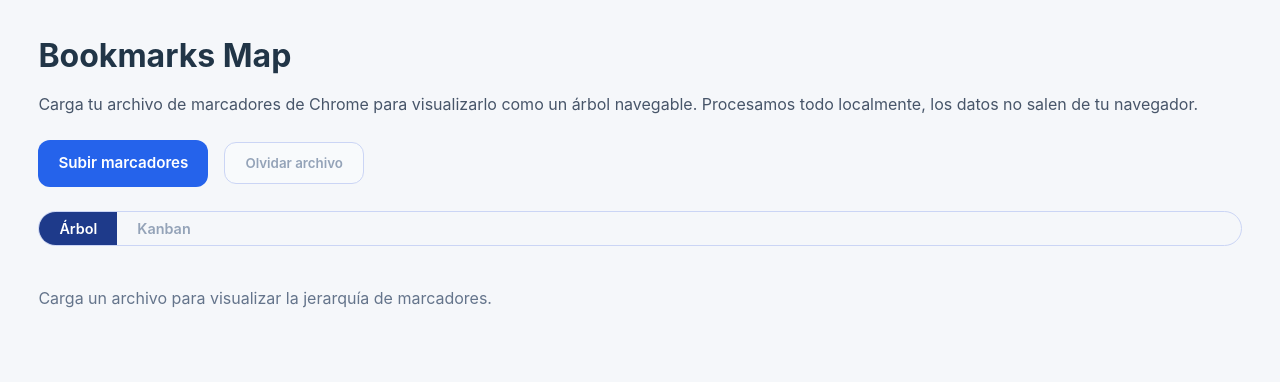
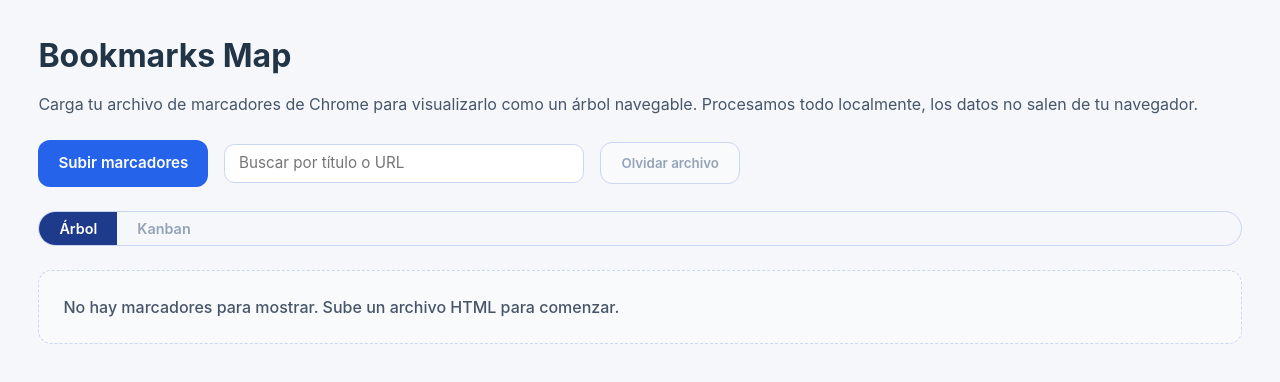
Before and after one commit to ralph1985/bookmarks-map, a React (Vite) app: page / in a window 1280 px wide. Shown: the top 382 px of the page. Built offline with nearby package versions, Linux system fonts and the light colour scheme.

Commit message:
feat: implement search functionality for bookmarks with UI enhancements

```diff
--- a/src/App.module.css
+++ b/src/App.module.css
@@ -23,6 +23,45 @@
   flex-wrap: wrap;
   gap: 1rem;
   align-items: center;
+}
+
+.searchGroup {
+  display: flex;
+  align-items: center;
+  gap: 0.75rem;
+  flex: 1 1 260px;
+  max-width: 360px;
+}
+
+.searchInput {
+  flex: 1;
+  padding: 0.6rem 0.85rem;
+  border-radius: 0.65rem;
+  border: 1px solid #cbd5f5;
+  font-size: 0.95rem;
+  font-family: inherit;
+  line-height: 1.2;
+  color: #0f172a;
+  background-color: #ffffff;
+}
+
+.searchInput:focus {
+  outline: 2px solid #1d4ed8;
+  outline-offset: 2px;
+}
+
+.clearButton {
+  border: none;
+  background: transparent;
+  color: #1d4ed8;
+  font-weight: 600;
+  cursor: pointer;
+  padding: 0.3rem 0.6rem;
+  border-radius: 0.5rem;
+}
+
+.clearButton:hover {
+  background-color: rgba(29, 78, 216, 0.08);
 }
 
 .resetButton {
@@ -89,3 +128,12 @@
   background: #fee2e2;
   color: #991b1b;
 }
+
+.noResults {
+  border-radius: 0.85rem;
+  border: 1px dashed #cbd5f5;
+  padding: 1.5rem;
+  background-color: #f8fafc;
+  color: #475569;
+  font-weight: 500;
+}
--- a/src/App.tsx
+++ b/src/App.tsx
@@ -1,4 +1,10 @@
-import { useCallback, useEffect, useMemo, useState } from "react";
+import {
+  useCallback,
+  useEffect,
+  useMemo,
+  useState,
+  type ChangeEvent
+} from "react";
 import { FilePicker } from "@/components/FilePicker";
 import { useBookmarkFile } from "@/hooks/useBookmarkFile";
 import { BookmarkTree, BookmarkKanbanBoard } from "@/features/bookmarks";
@@ -19,6 +25,7 @@ function App() {
     return stored === "kanban" ? "kanban" : "tree";
   });
   const [kanbanTrail, setKanbanTrail] = useState<BookmarkNode[]>([]);
+  const [searchQuery, setSearchQuery] = useState("");
 
   useEffect(() => {
     if (typeof window === "undefined") {
@@ -28,14 +35,18 @@ function App() {
   }, [viewMode]);
 
   const displayNodes = useMemo(() => deriveDisplayNodes(nodes), [nodes]);
+  const filteredNodes = useMemo(
+    () => filterNodes(displayNodes, searchQuery),
+    [displayNodes, searchQuery],
+  );
 
   const kanbanRoots = useMemo(() => {
     if (kanbanTrail.length === 0) {
-      return displayNodes;
+      return filteredNodes;
     }
     const current = kanbanTrail[kanbanTrail.length - 1];
     return current.children ?? [];
-  }, [kanbanTrail, displayNodes]);
+  }, [kanbanTrail, filteredNodes]);
 
   useEffect(() => {
     setKanbanTrail([]);
@@ -47,7 +58,12 @@ function App() {
     }
   }, [meta, isIdle]);
 
-  const canRender = displayNodes.length > 0;
+  useEffect(() => {
+    setKanbanTrail([]);
+  }, [searchQuery]);
+
+  const trimmedQuery = searchQuery.trim();
+  const canRender = filteredNodes.length > 0;
   const savedAtLabel = meta
     ? new Date(meta.savedAt).toLocaleString("es-ES", {
         dateStyle: "medium",
@@ -62,6 +78,9 @@ function App() {
 
   const handleOpenFolder = useCallback(
     (node: BookmarkNode) => {
+      if (searchQuery.trim()) {
+        return;
+      }
       if (node.type !== "folder") {
         return;
       }
@@ -73,7 +92,7 @@ function App() {
         return [...previous, node];
       });
     },
-    [],
+    [searchQuery],
   );
 
   const handleNavigateTrail = useCallback((targetIndex: number) => {
@@ -84,6 +103,16 @@ function App() {
       return previous.slice(0, targetIndex + 1);
     });
   }, []);
+
+  const handleSearchChange = (event: ChangeEvent<HTMLInputElement>) => {
+    setSearchQuery(event.target.value);
+  };
+
+  const handleClearSearch = () => {
+    setSearchQuery("");
+  };
+
+  const isSearching = Boolean(trimmedQuery);
 
   return (
     <div className={styles.container}>
@@ -101,6 +130,23 @@ function App() {
           accept=".html,.htm,text/html,application/xhtml+xml"
           onFileSelected={onFileSelected}
         />
+
+        <div className={styles.searchGroup}>
+          <input
+            type="search"
+            value={searchQuery}
+            onChange={handleSearchChange}
+            className={styles.searchInput}
+            placeholder="Buscar por título o URL"
+            aria-label="Buscar marcadores"
+          />
+          {isSearching ? (
+            <button type="button" onClick={handleClearSearch} className={styles.clearButton}>
+              Limpiar
+            </button>
+          ) : null}
+        </div>
+
         <button type="button" onClick={reset} disabled={isIdle} className={styles.resetButton}>
           Olvidar archivo
         </button>
@@ -133,8 +179,14 @@ function App() {
       ) : null}
 
       <main>
-        {viewMode === "tree" || !canRender ? (
-          <BookmarkTree nodes={displayNodes} />
+        {!canRender ? (
+          <div className={styles.noResults}>
+            {trimmedQuery
+              ? `No se encontraron marcadores que coincidan con “${trimmedQuery}”.`
+              : "No hay marcadores para mostrar. Sube un archivo HTML para comenzar."}
+          </div>
+        ) : viewMode === "tree" ? (
+          <BookmarkTree nodes={filteredNodes} />
         ) : (
           <BookmarkKanbanBoard
             nodes={kanbanRoots}
@@ -162,6 +214,7 @@ function ToggleButton({ label, active, disabled, onClick }: ToggleButtonProps) {
   if (active) {
     classes.push(styles.toggleActive);
   }
+
   return (
     <button
       type="button"
@@ -176,6 +229,40 @@ function ToggleButton({ label, active, disabled, onClick }: ToggleButtonProps) {
 }
 
 const SKIPPED_ROOTS = new Set(["bookmarks bar", "barra de marcadores"]);
+
+function filterNodes(nodes: BookmarkNode[], query: string): BookmarkNode[] {
+  const normalized = query.trim().toLowerCase();
+  if (!normalized) {
+    return nodes;
+  }
+
+  return nodes
+    .map((node) => filterNode(node, normalized))
+    .filter((node): node is BookmarkNode => node !== null);
+}
+
+function filterNode(node: BookmarkNode, query: string): BookmarkNode | null {
+  const matchesSelf =
+    node.title.toLowerCase().includes(query) ||
+    (node.url?.toLowerCase().includes(query) ?? false);
+
+  if (node.type === "url") {
+    return matchesSelf ? node : null;
+  }
+
+  const filteredChildren = (node.children ?? [])
+    .map((child) => filterNode(child, query))
+    .filter((child): child is BookmarkNode => child !== null);
+
+  if (matchesSelf || filteredChildren.length > 0) {
+    return {
+      ...node,
+      children: filteredChildren
+    };
+  }
+
+  return null;
+}
 
 function deriveDisplayNodes(nodes: BookmarkNode[]): BookmarkNode[] {
   if (nodes.length === 0) {
```
Also changed, not shown: 2 other files (tests, documents, lock files or other folders).
